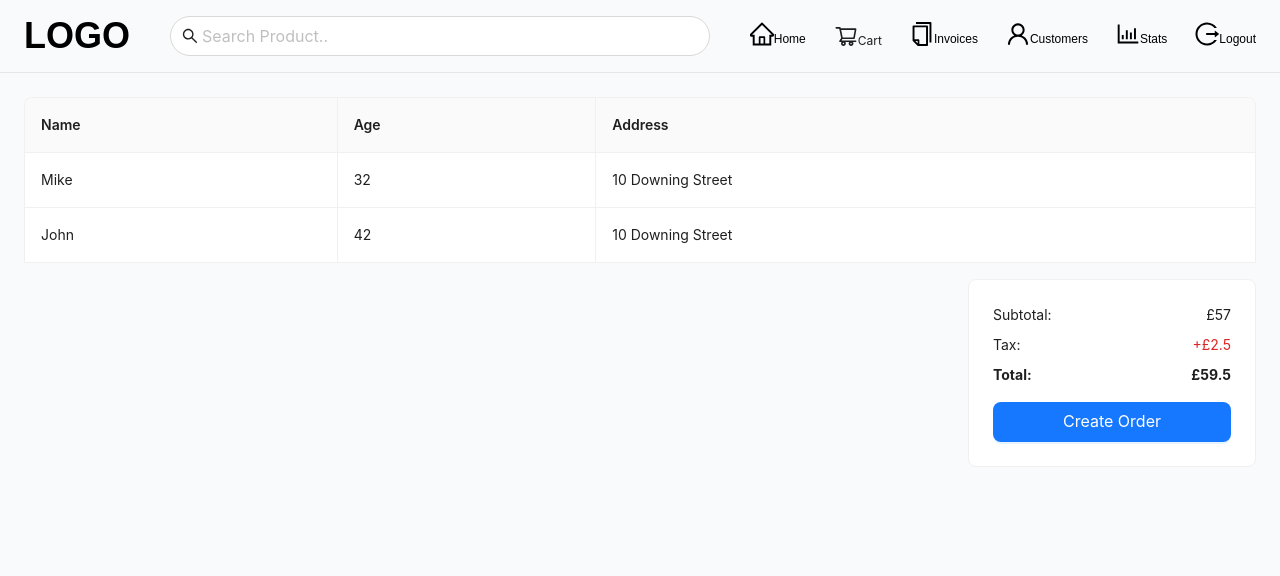
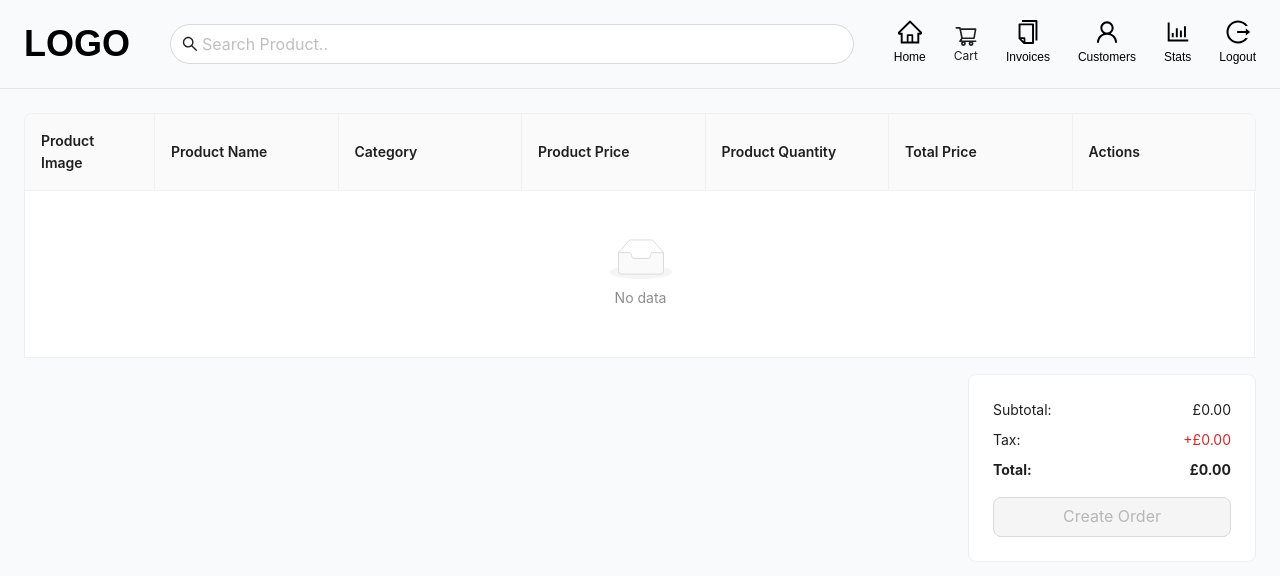
Before and after one commit to UmutsUzun/pos-application, a React (Create React App) app in the folder client/: page /cart in a window 1280 px wide. Shown: the top 576 px of the page. Built offline with nearby package versions, Linux system fonts and the light colour scheme.

Commit message:
All Invoices Section Operations

```diff
--- a/client/package.json
+++ b/client/package.json
@@ -15,6 +15,7 @@
     "react-redux": "^9.2.0",
     "react-router-dom": "^7.2.0",
     "react-scripts": "5.0.1",
+    "react-to-print": "^2.14.10",
     "recharts": "^2.15.1",
     "web-vitals": "^2.1.4"
   },
--- a/client/src/components/cartTotals/CreateBill.jsx
+++ b/client/src/components/cartTotals/CreateBill.jsx
@@ -1,6 +1,36 @@
-import {Modal , Form , Input , Select,Card,Button } from "antd"
+import {Modal , Form , Input , Select,Card,Button,message } from "antd"
+import {useSelector , useDispatch} from "react-redux"
+import {reset} from "../../redux/cartSlice";
+import { useNavigate } from "react-router-dom";
 const CreateBill = ({isModalOpen, setIsModalOpen}) => {
-    const onFinish = (values) => {
+  const cart = useSelector((state) => state.cart);
+  const dispatch = useDispatch()
+  const navigate =useNavigate()
+    const onFinish =  async (values) => {
+      try {
+
+        const res = await fetch("http://localhost:5000/api/invoices/add-invoice",{
+          method: "POST",
+          body: JSON.stringify({
+            ...values,
+            subTotal:cart.total,
+            tax: ((cart.total * cart.tax) / 100).toFixed(2),
+            totalAmount: (cart.total + (cart.total * cart.tax) / 100).toFixed(2),
+            cartItems:cart.cartItems,
+          }),
+          headers: {"Content-type":"application/json; charset=UTF-8"}
+        });
+
+        if(res.status===200){
+          message.success("Invoice created successfully")
+          dispatch(reset());
+          navigate("/invoices")
+        }
+
+      } catch (error) {
+        message.success("Invoice could not be created")
+        console.log(error);
+      }
         console.log("Received values of form: ", values);
       };
   return (
@@ -27,7 +57,7 @@
         </Form.Item>
         <Form.Item
           rules={[{ required: true }]}
-          name={"phoneNumber"}
+          name={"customerPhoneNumber"}
           label="Phone Number"
         >
           <Input placeholder="Please type your phone number" maxLength={11} />
@@ -44,16 +74,16 @@
         </Form.Item>
         <Card>
         <div className="flex justify-between">
-            <span>Subtotal</span>
-            <span>£57</span>
+              <span>Subtotal:</span>
+              <span>£{(cart.total).toFixed(2)}</span>
             </div>
             <div className="flex justify-between my-2">
               <span>Tax:</span>
-            <span className="text-red-600">+£2.5</span>
+              <span className="text-red-600">+£{((cart.total * cart.tax) / 100).toFixed(2)}</span>
             </div>
-          <div className="flex justify-between">
-            <b>Total:</b>
-            <b>£59.5</b>
+            <div className="flex justify-between font-bold">
+              <span>Total:</span>
+              <span>£{(cart.total + (cart.total * cart.tax) / 100).toFixed(2)}</span>
             </div>
           <div className="flex justify-end">
             <Button
@@ -61,6 +91,7 @@
               type="primary"
               onClick={() => setIsModalOpen(true)}
               htmlType="submit"
+
             >
               Create Order
             </Button>
--- a/client/src/components/header/Header.jsx
+++ b/client/src/components/header/Header.jsx
@@ -3,6 +3,7 @@
 import { Badge, Input } from 'antd';
 import { Link } from "react-router-dom";
 import { useSelector } from 'react-redux';
+import "./index.css"
 
 const Header = () => {
     const cart = useSelector((state)=> state.cart);
@@ -24,18 +25,17 @@
                 className='rounded-full max-w-[800px]:'
                  />
                 </div>
-                <div className="menu-links flex justify-between items-center gap-7 md:static
-                fixed z-50 bottom-0 md:w-auto w-screen md:bg-transparent bg-white left-0 md:border-t-0 border-t md:px-0 px-6 py-1 ">
+                <div className="menu-links">
 
                 <Link
                     to={"/"}
-                     className='menu-link flex flex-col hover:text-[#40a9ff] transition-all'>
+                     className='menu-link'>
                         <span>
                         <HomeOutlined className='md:text-2xl text-xl'/>
                         <span className='text-[10px] md:text-xs'>Home</span>
                         </span>
                 </Link>
-                    <Badge count={cart.cartItems.length} offset = {[0,6]} className='md:flex hidden'>
+                    <Badge count={cart.cartItems.length} offset = {[0,0]} className='md:flex hidden'>
                     <Link
                        to={"/cart"}
                     className='hover:text-[#40a9ff] transition-all'>
@@ -48,7 +48,7 @@
                     </Badge>
                     <Link
                         to={"/invoices"}
-                    className='menu-link flex flex-col hover:text-[#40a9ff] transition-all'>
+                    className='menu-link'>
                         <span>
                         <CopyOutlined className='md:text-2xl text-xl'/>
                         <span className='text-[10px] md:text-xs'>Invoices</span>
@@ -56,30 +56,30 @@
                     </Link>
                     <Link
                         to={"/customers"}
-                    className='menu-link flex flex-col hover:text-[#40a9ff] transition-all'>
+                    className='menu-link'>
                         <span>
                         <UserOutlined className='md:text-2xl text-xl'/>
                         <span className='text-[10px] md:text-xs'>Customers</span>
                         </span>
                     </Link>
                     <Link
-                        to={"/stats"} className='menu-link flex flex-col hover:text-[#40a9ff] transition-all'>
+                        to={"/stats"} className='menu-link'>
                         <span>
                         <BarChartOutlined  className='md:text-2xl text-xl'/>
                         <span className='text-[10px] md:text-xs'>Stats</span>
                         </span>
                     </Link>
-                    <a href={"/"} className='menu-link flex flex-col hover:text-[#40a9ff] transition-all'>
+                    <a href={"/"} className='menu-link'>
                         <span>
                         <LogoutOutlined className='md:text-2xl text-xl'/>
                         <span className='text-[10px] md:text-xs'>Logout</span>
                         </span>
                     </a>
                 </div>
-                <Badge count={cart.cartItems.length} offset={[0, 6]} className="md:hidden flex">
+                <Badge count={cart.cartItems.length} offset={[0, 0]} className="md:hidden flex">
                     <Link
                         to={"/"}
-                        className="menu-link flex flex-col hover:text-[#40a9ff] transition-all"
+                        className="menu-link"
                     >
                         <ShoppingCartOutlined className="text-2xl" />
                         <span className="md:text-xs text-[10px]">Cart</span>
--- /dev/null
+++ b/client/src/components/header/index.css
@@ -0,0 +1,9 @@
+.menu-link{
+    @apply flex flex-col hover:text-[#40a9ff] transition-all gap-y-[2px]
+
+}
+
+.menu-links {
+    @apply flex justify-between items-center gap-7 md:static
+    fixed z-50 bottom-0 md:w-auto w-screen md:bg-transparent bg-white left-0 md:border-t-0 border-t md:px-0 px-6 py-1
+}
--- a/client/src/components/products/ProductItem.jsx
+++ b/client/src/components/products/ProductItem.jsx
@@ -1,5 +1,6 @@
 import { addProduct } from "../../redux/cartSlice";
 import { useDispatch} from "react-redux";
+import {message} from "antd"
 
  const ProductItem = ({item}) => {
 
@@ -7,6 +8,7 @@
 
   const handleClick = () => {
     dispatch(addProduct({...item,quantity:1}))
+    message.success("Product added to basket successfully")
   };
 
    return (
--- a/client/src/index.css
+++ b/client/src/index.css
@@ -17,6 +17,11 @@
     overflow: hidden;
   }
 
+  .anticon {
+    display: flex;
+    justify-content: center;
+  }
+
   .ant-btn-primary{
     background-color: #1677ff;
   }
--- a/client/src/pages/CartPage.jsx
+++ b/client/src/pages/CartPage.jsx
@@ -1,40 +1,113 @@
-import {useState} from "react"
-import Header from "../components/header/Header.jsx"
-import {Table, Card , Button } from "antd"
+import { useState } from "react";
+import Header from "../components/header/Header.jsx";
+import { Button, Card, message, Popconfirm, Table } from "antd";
 import CreateBill from "../components/cartTotals/CreateBill.jsx";
+import { useDispatch, useSelector } from "react-redux";
+import { PlusCircleOutlined, MinusCircleOutlined } from "@ant-design/icons";
+import { deleteCart, increase, decrease } from "../redux/cartSlice.js";
 
 const CartPage = () => {
   const [isModalOpen, setIsModalOpen] = useState(false);
-;
-  const dataSource = [
+  const cart = useSelector((state) => state.cart);
+  const dispatch = useDispatch();
+
+  const columns = [
     {
-      key: '1',
-      name: 'Mike',
-      age: 32,
-      address: '10 Downing Street',
+      title: "Product Image",
+      dataIndex: "img",
+      key: "img",
+      width: "130px",
+      render: (text) => {
+        return <img src={text} alt="" className="w-full h-20 object-cover" />;
+      },
     },
     {
-      key: '2',
-      name: 'John',
-      age: 42,
-      address: '10 Downing Street',
-    },
-  ];
-  const columns = [
-    {
-      title: 'Name',
-      dataIndex: 'name',
-      key: 'name',
+      title: "Product Name",
+      dataIndex: "title",
+      key: "title",
     },
     {
-      title: 'Age',
-      dataIndex: 'age',
-      key: 'age',
+      title: "Category",
+      dataIndex: "category",
+      key: "category",
     },
     {
-      title: 'Address',
-      dataIndex: 'address',
-      key: 'address',
+      title: "Product Price",
+      dataIndex: "price",
+      key: "price",
+      render: (text) => {
+        return <span>£{text.toFixed(2)}</span>;
+      },
+    },
+    {
+      title: "Product Quantity",
+      dataIndex: "quantity",
+      key: "quantity",
+      render: (text, record) => {
+        return (
+          <div className="flex items-center justify-center gap-2">
+            <Button
+              type="primary"
+              size="small"
+              className="!rounded-full flex items-center justify-center"
+              icon={<PlusCircleOutlined />}
+              onClick={() => dispatch(increase(record))}
+            />
+
+            <span className="font-bold w-6 text-center inline-block">
+              {record.quantity}
+            </span>
+
+            <Button
+              type="primary"
+              size="small"
+              className="!rounded-full flex items-center justify-center"
+              icon={<MinusCircleOutlined />}
+              onClick={() => {
+                if (record.quantity === 1) {
+                  if (window.confirm("Delete the product?")) {
+                    dispatch(decrease(record));
+                    message.success("Product deleted from basket successfully");
+                  }
+                } else {
+                  dispatch(decrease(record));
+                }
+              }}
+            />
+          </div>
+        );
+      },
+    },
+    {
+      title: "Total Price",
+      render: (text, record) => {
+        return <span>£{(record.quantity * record.price).toFixed(2)}</span>;
+      },
+    },
+    {
+      title: "Actions",
+      dataIndex: "price",
+      key: "price",
+      render: (_, record) => {
+        return (
+          <Popconfirm
+          title="Are you sure to delete?"
+          onConfirm={() => {
+            dispatch(deleteCart(record));
+            message.success("Product added to basket successfully");
+          }}
+          okText="Yes"
+          cancelText="No"
+          >
+            <Button
+            type="link"
+            danger
+          >
+            Delete
+          </Button>
+          </Popconfirm>
+        );
+      },
     },
   ];
   console.log(isModalOpen);
@@ -42,33 +115,44 @@
     <>
       <Header />
       <div className="px-6">
-        <Table dataSource={dataSource}
+        <Table
+          dataSource={cart.cartItems}
           columns={columns}
-         bordered pagination={false} />
+          bordered
+          pagination={false}
+          scroll={{
+            x:1200,
+            y:300,
+          }}
+        />
         <div className="CartTotal flex justify-end mt-4">
           <Card className="w-72">
             <div className="flex justify-between">
               <span>Subtotal:</span>
-            <span>£57</span>
+              <span>£{(cart.total).toFixed(2)}</span>
             </div>
             <div className="flex justify-between my-2">
               <span>Tax:</span>
-            <span className="text-red-600">+£2.5</span>
+              <span className="text-red-600">+£{((cart.total * cart.tax) / 100).toFixed(2)}</span>
             </div>
             <div className="flex justify-between font-bold">
               <span>Total:</span>
-            <span >£59.5</span>
+              <span>£{(cart.total + (cart.total * cart.tax) / 100).toFixed(2)}</span>
             </div>
-          <Button className="mt-4 w-full" type="primary" size="large"
+            <Button
+              className="mt-4 w-full"
+              type="primary"
+              size="large"
               onClick={() => setIsModalOpen(true)}
-          >Create Order</Button>
+              disabled={cart.cartItems.length === 0 }
+            >
+              Create Order
+            </Button>
           </Card>
         </div>
       </div>
       <CreateBill isModalOpen={isModalOpen} setIsModalOpen={setIsModalOpen} />
-
     </>
-
   );
 };
 
--- a/client/src/pages/InvoicesPage.jsx
+++ b/client/src/pages/InvoicesPage.jsx
@@ -1,40 +1,83 @@
-import {useState} from "react"
+import {useState,useEffect} from "react"
 import Header from "../components/header/Header.jsx"
-import {Table, Card , Button } from "antd"
+import {Table, Button } from "antd"
 import PrintInvoice from "../components/Invoices/PrintInvoices.jsx";
 
 const InvoicePage = () => {
   const [isModalOpen, setIsModalOpen] = useState(false);
-;
-  const dataSource = [
+  const [invoiceItems,setInvoiceItems] = useState([]);
+  const[customer,setCustomer] = useState()
+
+  console.log(customer)
+
+  useEffect(()=> {
+    const getBills = async () => {
+      try {
+        const res= await fetch ("http://localhost:5000/api/invoices/get-all")
+        const data = await res.json();
+        setInvoiceItems(data)
+      } catch (error) {
+        console.log(error)
+
+      }
+    };
+
+    getBills()
+
+  }, []);
+  console.log(invoiceItems);
+
+  const columns = [
     {
-      key: '1',
-      name: 'Mike',
-      age: 32,
-      address: '10 Downing Street',
+      title: 'Customer Name',
+      dataIndex: 'customerName',
+      key: 'customerName',
     },
     {
-      key: '2',
-      name: 'John',
-      age: 42,
-      address: '10 Downing Street',
-    },
-  ];
-  const columns = [
-    {
-      title: 'Name',
-      dataIndex: 'name',
-      key: 'name',
-    },
-    {
-      title: 'Age',
-      dataIndex: 'age',
+      title: 'Phone Number',
+      dataIndex: 'customerPhoneNumber',
       key: 'age',
     },
     {
-      title: 'Address',
-      dataIndex: 'address',
-      key: 'address',
+      title: 'Creation Date',
+      dataIndex: 'createdAt',
+      key: 'createdAt',
+      render: (text)=>{
+        return <span>{text.substring(0,10)}</span>
+      }
+    },
+    {
+      title: 'Payment Method',
+      dataIndex: 'paymentMode',
+      key: 'paymentMode',
+    },
+    {
+      title: 'Total Amount',
+      dataIndex: 'subTotal',
+      key: 'subTotal',
+      render: (text)=>{
+        return <span>£{text}</span>
+      }
+    },
+    {
+      title: 'Actions',
+      dataIndex: 'action',
+      key: 'action',
+      render: (_,record)=>{
+        return (
+        <Button
+        type="link"
+        className="pl-0"
+        onClick={()=> {
+          setIsModalOpen(true);
+          setCustomer(record);
+        }}
+        >
+          Print
+
+        </Button>
+        );
+      }
     },
   ];
   console.log(isModalOpen);
@@ -43,18 +86,20 @@
       <Header />
       <div className="px-6">
         <h1 className="text-4xl font-bold text-center mb-4">Invoices</h1>
-        <Table dataSource={dataSource}
+        <Table
+        dataSource={invoiceItems}
          columns={columns}
-         bordered pagination={false} />
-        <div className="CartTotal flex justify-end mt-4">
-        <Card className="w-72">
-          <Button className="mt-4 w-full" type="primary" size="large"
-          onClick={() => setIsModalOpen(true)}
-          >Print</Button>
-        </Card>
-       </div>
+         bordered
+         pagination={false}
+         scroll={{
+          x:1000,
+          y:300
+
+         }}
+          />
       </div>
-      <PrintInvoice isModalOpen={isModalOpen} setIsModalOpen={setIsModalOpen} />
+      <PrintInvoice isModalOpen={isModalOpen} setIsModalOpen={setIsModalOpen}
+      customer={customer} />
 
     </>
 
--- a/client/src/redux/cartSlice.js
+++ b/client/src/redux/cartSlice.js
@@ -49,8 +49,12 @@
           }
           state.total -= cartItem.price;
      },
+     reset : (state) => {
+        state.cartItems = [];
+        state.total = 0
+     }
    },
  });
 
- export const { addProduct, deleteCart,increase,decrease } = cartSlice.actions;
+ export const { addProduct, deleteCart,increase,decrease,reset } = cartSlice.actions;
  export default cartSlice.reducer;
```
Also changed, not shown: client/src/components/Invoices/PrintInvoices.jsx (+26 -19 lines), client/src/components/cartTotals/CartTotals.jsx (+25 -7 lines), 1 other file (tests, documents, lock files or other folders). Lines whose indentation alone changed are shown as unchanged.
